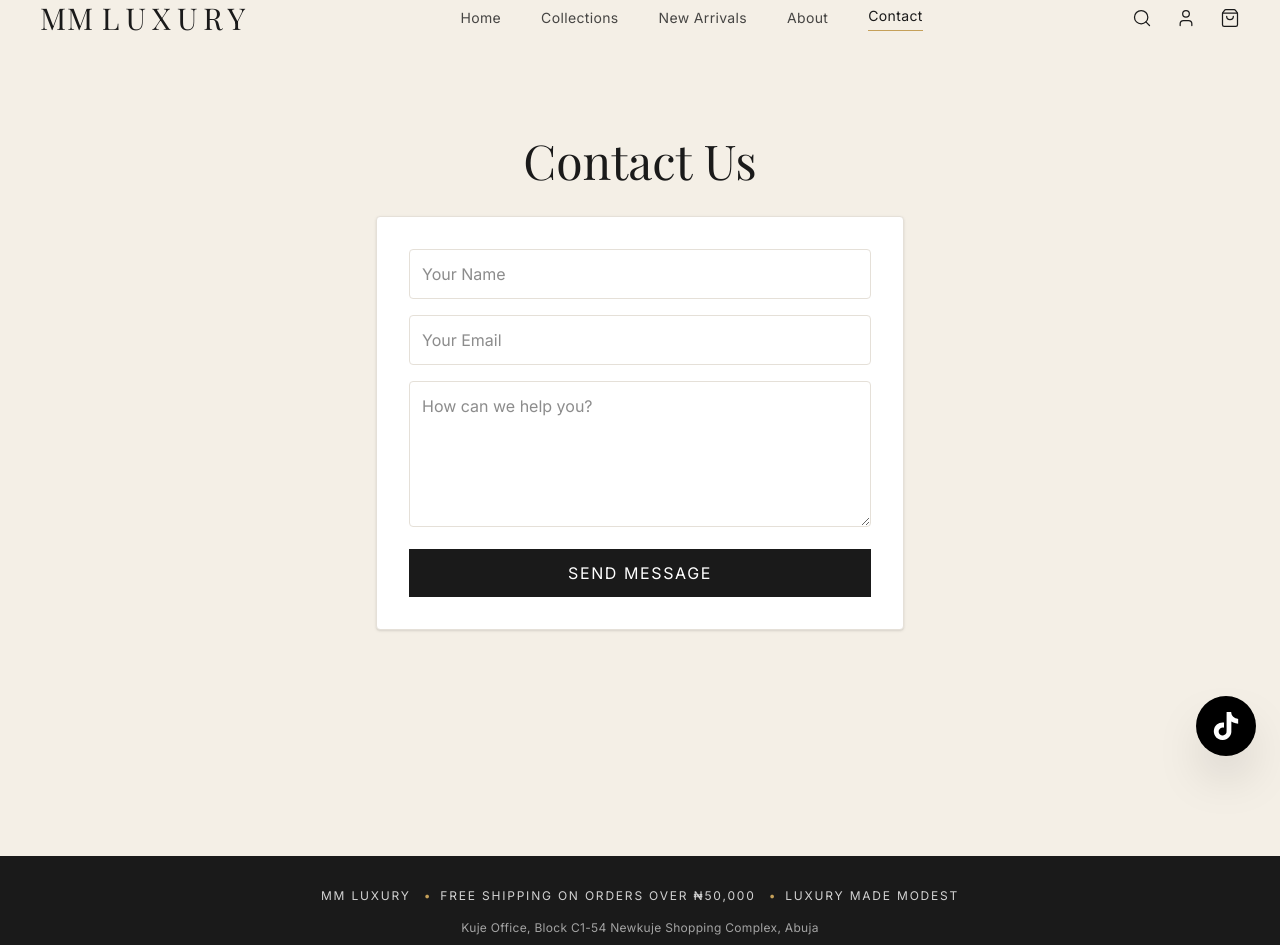
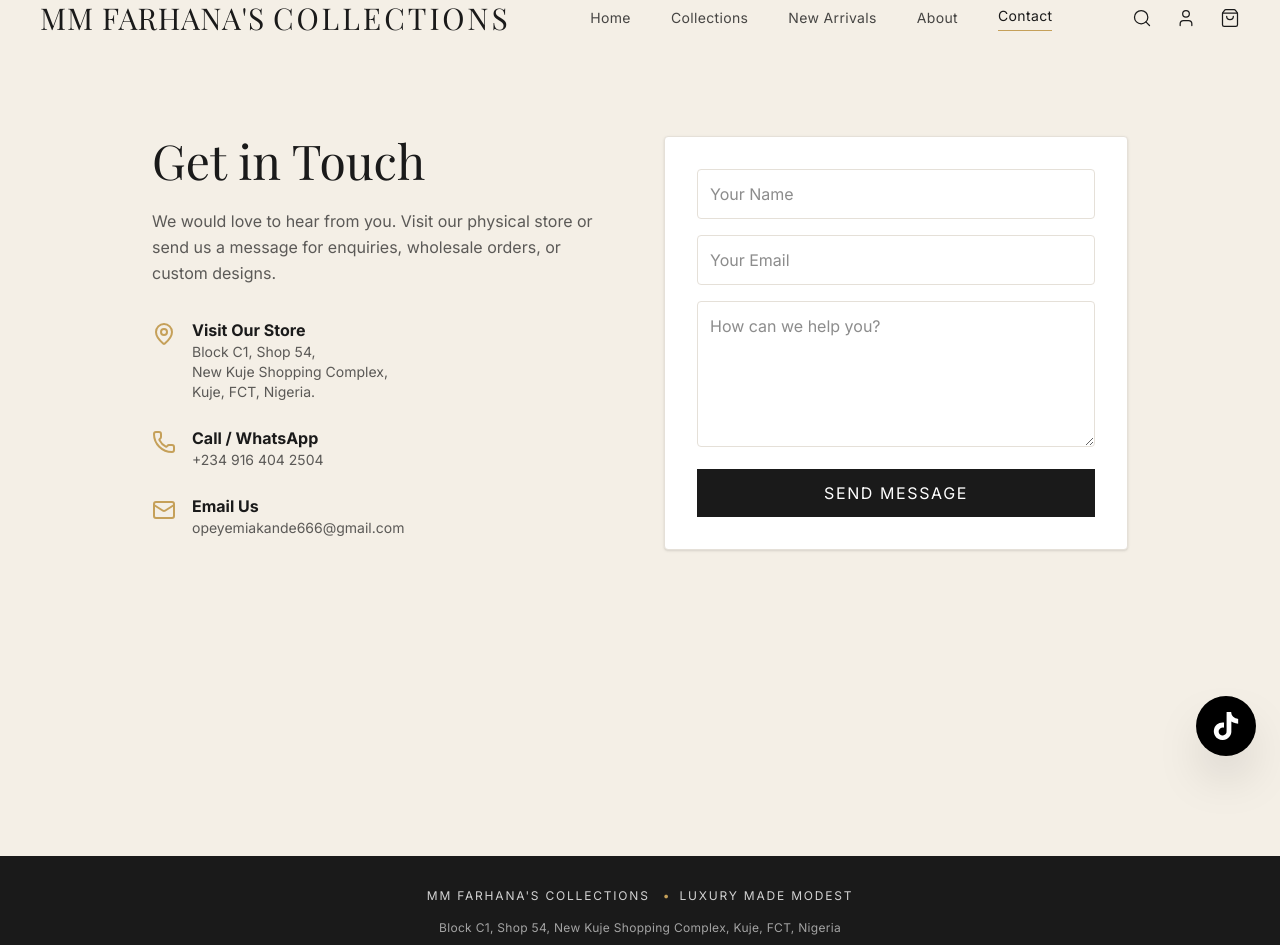
Before and after one commit to YEMTECH01/mm-farhanas-collections, a Next.js app: page /contact in a window 1280 px wide. Shown: the part 20-965 px from the top of the page. Built offline with nearby package versions, Linux system fonts and the light colour scheme; a web font is replaced by a local one.

Commit message:
Updated footer, contact page, and navbar with official business details

```diff
--- a/src/app/contact/page.tsx
+++ b/src/app/contact/page.tsx
@@ -3,6 +3,7 @@
 import Navbar from "@/components/Navbar";
 import Footer from "@/components/Footer";
 import { useState } from "react";
+import { MapPin, Phone, Mail } from "lucide-react";
 
 export default function ContactPage() {
   const [formData, setFormData] = useState({
@@ -13,13 +14,10 @@ export default function ContactPage() {
 
   const handleSend = (e: React.FormEvent) => {
     e.preventDefault();
-
-    // This formats the message and opens the user's email app
     const subject = encodeURIComponent(`New Message from ${formData.name}`);
     const body = encodeURIComponent(
       `Name: ${formData.name}\nEmail: ${formData.email}\n\nMessage:\n${formData.message}`,
     );
-
     window.location.href = `mailto:opeyemiakande666@gmail.com?subject=${subject}&body=${body}`;
   };
 
@@ -27,11 +25,60 @@ export default function ContactPage() {
     <>
       <Navbar />
       <main className="min-h-screen bg-luxury-beige py-20">
-        <div className="max-w-xl mx-auto px-6">
-          <h1 className="font-serif text-5xl text-luxury-dark text-center mb-8">
-            Contact Us
-          </h1>
-          <div className="bg-white p-8 rounded-sm shadow-sm border border-luxury-gray">
+        <div className="max-w-5xl mx-auto px-6 grid grid-cols-1 md:grid-cols-2 gap-12">
+          {/* Contact Info */}
+          <div>
+            <h1 className="font-serif text-5xl text-luxury-dark mb-6">
+              Get in Touch
+            </h1>
+            <p className="text-luxury-dark/70 mb-8 leading-relaxed">
+              We would love to hear from you. Visit our physical store or send
+              us a message for enquiries, wholesale orders, or custom designs.
+            </p>
+
+            <div className="space-y-6">
+              <div className="flex items-start gap-4">
+                <MapPin className="text-luxury-gold mt-1" />
+                <div>
+                  <h3 className="font-bold text-luxury-dark">
+                    Visit Our Store
+                  </h3>
+                  <p className="text-sm text-luxury-dark/70">
+                    Block C1, Shop 54,
+                    <br />
+                    New Kuje Shopping Complex,
+                    <br />
+                    Kuje, FCT, Nigeria.
+                  </p>
+                </div>
+              </div>
+
+              <div className="flex items-start gap-4">
+                <Phone className="text-luxury-gold mt-1" />
+                <div>
+                  <h3 className="font-bold text-luxury-dark">
+                    Call / WhatsApp
+                  </h3>
+                  <p className="text-sm text-luxury-dark/70">
+                    +234 916 404 2504
+                  </p>
+                </div>
+              </div>
+
+              <div className="flex items-start gap-4">
+                <Mail className="text-luxury-gold mt-1" />
+                <div>
+                  <h3 className="font-bold text-luxury-dark">Email Us</h3>
+                  <p className="text-sm text-luxury-dark/70">
+                    opeyemiakande666@gmail.com
+                  </p>
+                </div>
+              </div>
+            </div>
+          </div>
+
+          {/* Contact Form */}
+          <div className="bg-white p-8 rounded-sm shadow-sm border border-luxury-gray h-fit">
             <form onSubmit={handleSend} className="space-y-4">
               <input
                 type="text"
--- a/src/components/Footer.tsx
+++ b/src/components/Footer.tsx
@@ -4,20 +4,23 @@ export default function Footer() {
       <div className="max-w-[1400px] mx-auto px-6 lg:px-10 text-center">
         {/* Brand Tagline */}
         <p className="text-xs tracking-[0.15em] text-white/80 uppercase mb-4">
-          MM LUXURY <span className="mx-2 text-luxury-gold">•</span>
-          Free Shipping on Orders Over ₦50,000{" "}
+          MM FARHANA'S COLLECTIONS{" "}
           <span className="mx-2 text-luxury-gold">•</span>
           Luxury Made Modest
         </p>
 
-        {/* Physical Address */}
-        <p className="text-xs text-white/60 mb-4 tracking-wide">
-          Kuje Office, Block C1-54 Newkuje Shopping Complex, Abuja
+        {/* Official Address & RC Number */}
+        <p className="text-xs text-white/60 mb-2 tracking-wide">
+          Block C1, Shop 54, New Kuje Shopping Complex, Kuje, FCT, Nigeria
+        </p>
+        <p className="text-[10px] text-white/50 mb-4 tracking-widest uppercase">
+          RC: 9714481
         </p>
 
         {/* Copyright */}
-        <p className="text-[10px] text-white/40 tracking-widest uppercase">
-          © {new Date().getFullYear()} MM LUXURY. ALL RIGHTS RESERVED.
+        <p className="text-[10px] text-white/40 tracking-widest uppercase border-t border-white/10 pt-4">
+          © {new Date().getFullYear()} MM FARHANA'S COLLECTIONS. ALL RIGHTS
+          RESERVED.
         </p>
       </div>
     </footer>
--- a/src/components/Navbar.tsx
+++ b/src/components/Navbar.tsx
@@ -24,11 +24,11 @@ export default function Navbar() {
       <div className="max-w-[1400px] mx-auto px-6 lg:px-10 py-5 flex items-center justify-between">
         {/* Logo */}
         <Link href="/" className="flex items-baseline gap-2 z-50">
-          <span className="font-serif text-3xl tracking-wide text-luxury-dark">
-            MM
+          <span className="font-serif text-2xl lg:text-3xl tracking-wide text-luxury-dark">
+            MM FARHANA'S
           </span>
-          <span className="font-serif text-3xl tracking-[0.2em] text-luxury-dark">
-            LUXURY
+          <span className="font-serif text-2xl lg:text-3xl tracking-[0.1em] text-luxury-dark">
+            COLLECTIONS
           </span>
         </Link>
 
```
